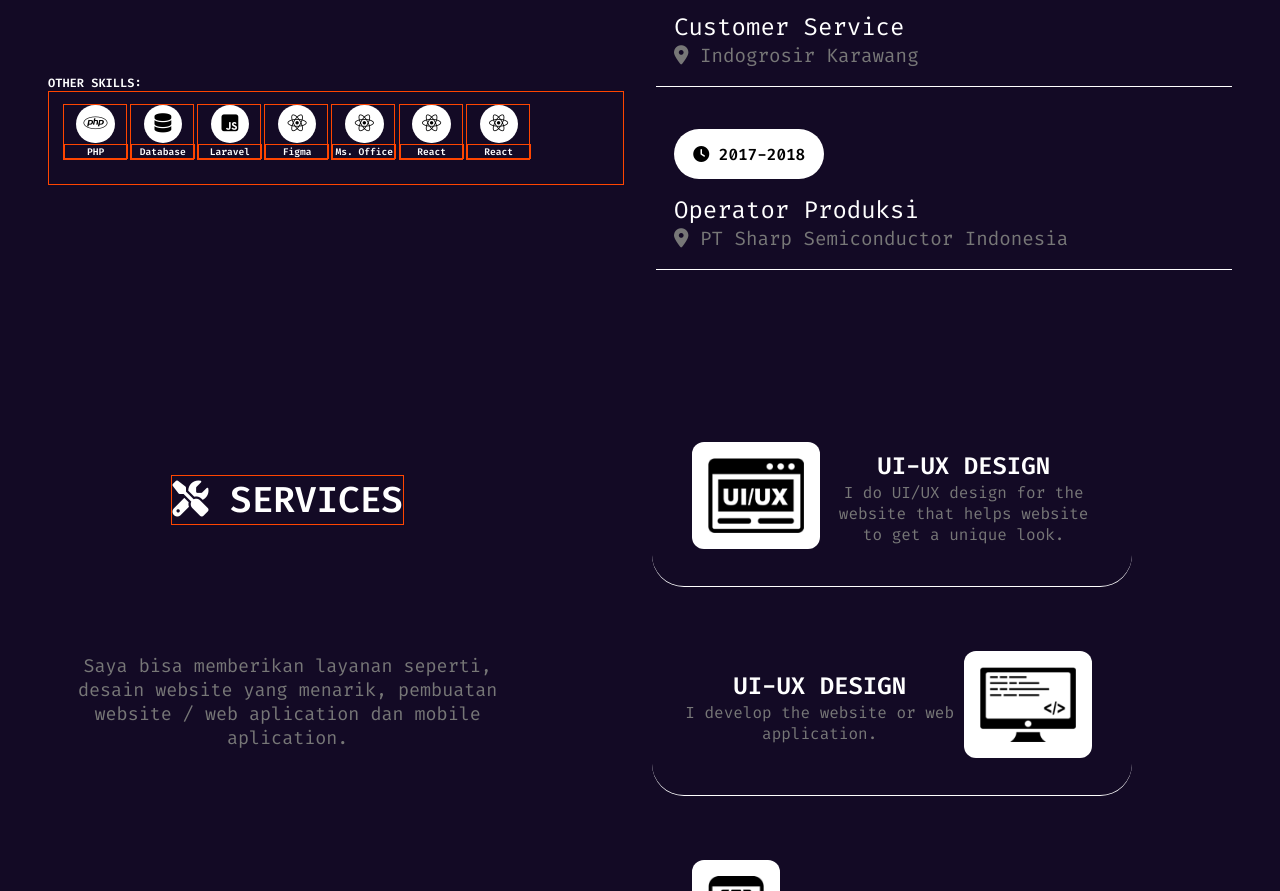
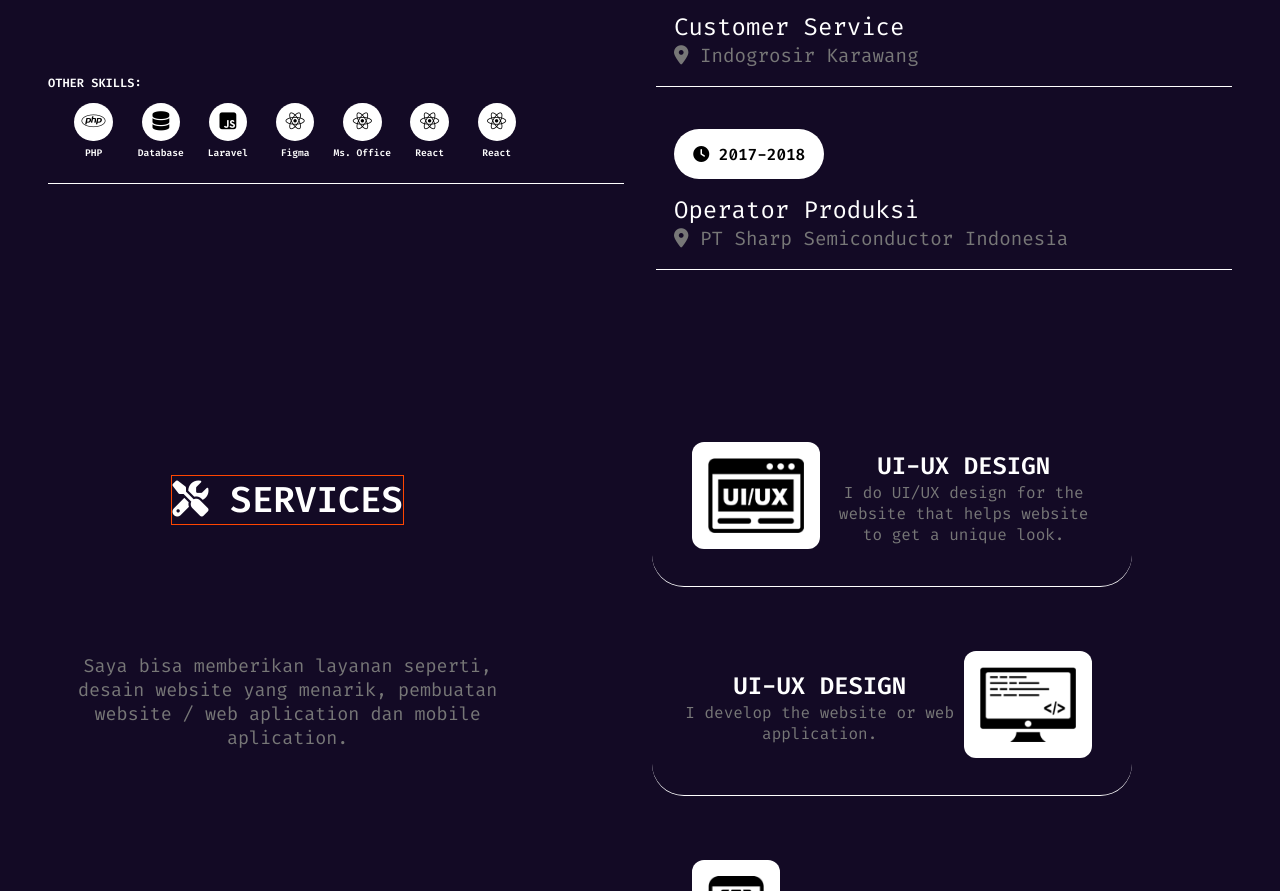
Before and after one commit to DEDEMASTARI/dedemastari.github.io, a plain HTML site: page index.html in a window 1280 px wide. Shown: the part 961-1852 px from the top of the page. Drawn offline with Linux system fonts and the light colour scheme.

Commit message:
update lagi

```diff
--- a/css/style.css
+++ b/css/style.css
@@ -317,7 +317,7 @@ main {
   border-bottom: 0.1rem solid var(--bg-white);
   text-align: center;
   padding: 0.75rem;
-  border: 1px solid orangered;
+  /* border: 1px solid orangered; */
 }
 
 .about .col-left .other-skill .container {
@@ -326,7 +326,7 @@ main {
   width: 4rem;
   height: 3.5rem;
   margin: 0 0.1rem 0.75rem;
-  border: 1px solid orangered;
+  /* border: 1px solid orangered; */
 }
 
 .about .col-left .other-skill .icon {
@@ -353,7 +353,7 @@ main {
   min-width: 4rem;
   bottom: 0;
   z-index: -1;
-  border: 1px solid orangered;
+  /* border: 1px solid orangered; */
 }
 
 .about .col-right .container {
```
